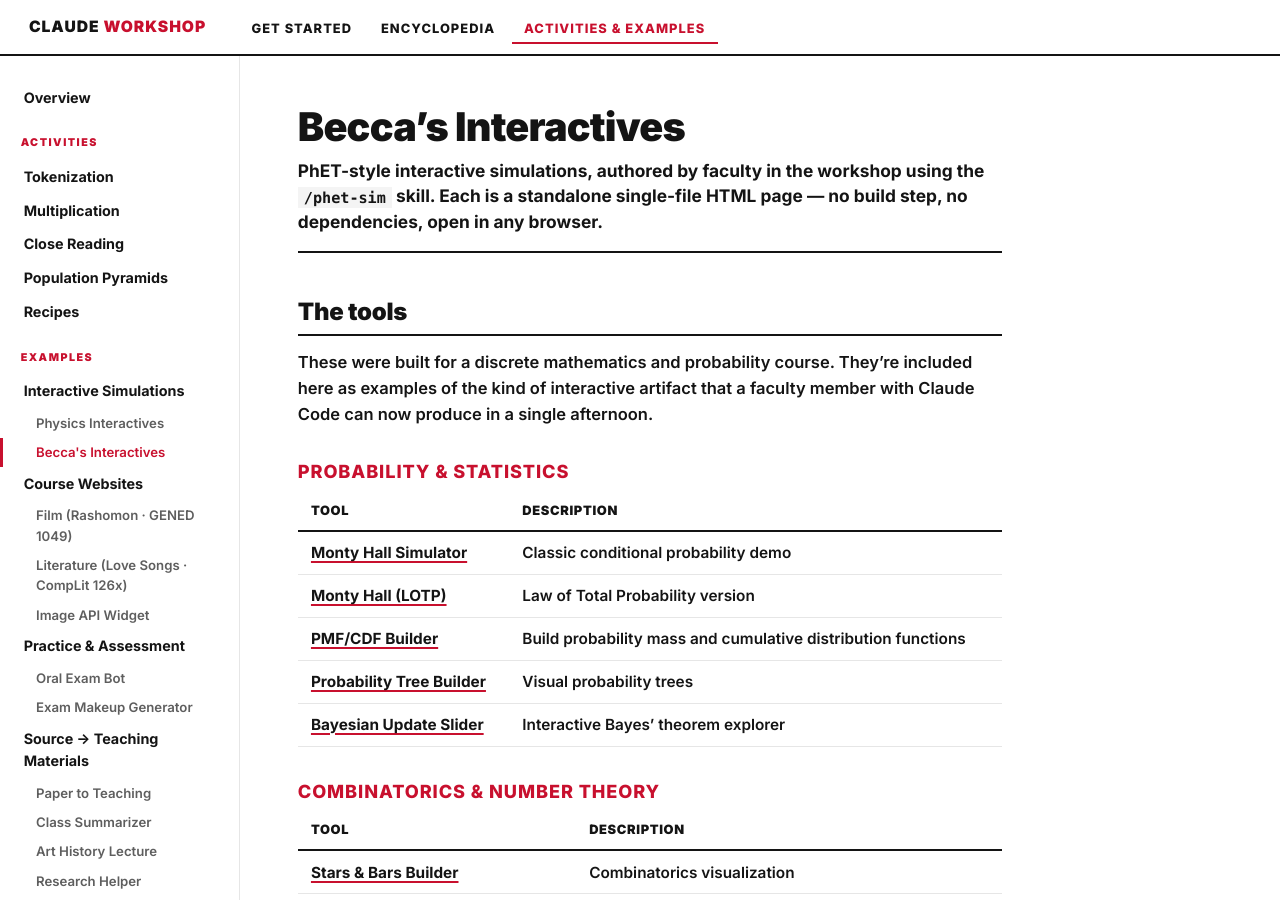
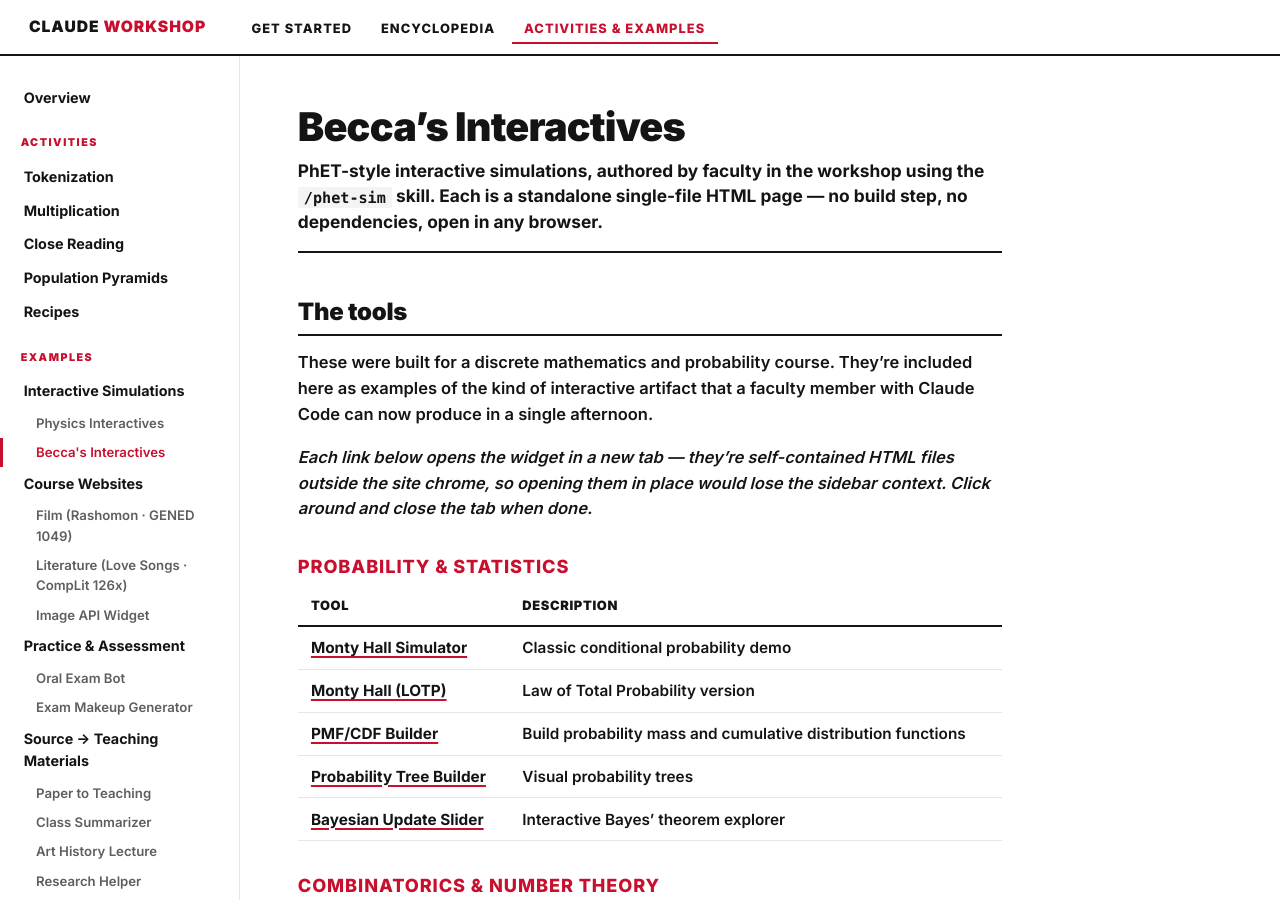
Before and after one commit to bok-learning-lab/claude-workshop-materials, a Jekyll site: the page built from gallery/day-4/becca-interactives/index.md, in a window 1280 px wide and 900 px high. Built offline with Jekyll 4.4.1, drawn with Linux system fonts in a browser that asks for light colours.

Commit message:
Becca's Interactives: open widget links in new tabs
The ~25 widget HTMLs are complete standalone pages with their own <head>,
<style>, and <script> blocks — they can't render through the Jekyll layout
without significant refactoring (nested <html> tags would result). Opening
them in a new tab preserves the sidebar context on the parent page.

Added a short note above the tables explaining the behavior.

Co-Authored-By: Claude Opus 4.7 (1M context) <noreply@anthropic.com>

```diff
--- a/gallery/day-4/becca-interactives/index.md
+++ b/gallery/day-4/becca-interactives/index.md
@@ -12,64 +12,66 @@ section: activities
 
 These were built for a discrete mathematics and probability course. They're included here as examples of the kind of interactive artifact that a faculty member with Claude Code can now produce in a single afternoon.
 
+*Each link below opens the widget in a new tab — they're self-contained HTML files outside the site chrome, so opening them in place would lose the sidebar context. Click around and close the tab when done.*
+
 ### Probability & statistics
 
 | Tool | Description |
 |---|---|
-| [Monty Hall Simulator](monty-hall-simulator/test-multi.html) | Classic conditional probability demo |
-| [Monty Hall (LOTP)](monty-hall-lotp/test-multi.html) | Law of Total Probability version |
-| [PMF/CDF Builder](pmf-cdf-builder/test-multi.html) | Build probability mass and cumulative distribution functions |
-| [Probability Tree Builder](probability-tree-builder/test-multi.html) | Visual probability trees |
-| [Bayesian Update Slider](bayesian-update-slider-explorer/test-multi.html) | Interactive Bayes' theorem explorer |
+| [Monty Hall Simulator](monty-hall-simulator/test-multi.html){:target="_blank"} | Classic conditional probability demo |
+| [Monty Hall (LOTP)](monty-hall-lotp/test-multi.html){:target="_blank"} | Law of Total Probability version |
+| [PMF/CDF Builder](pmf-cdf-builder/test-multi.html){:target="_blank"} | Build probability mass and cumulative distribution functions |
+| [Probability Tree Builder](probability-tree-builder/test-multi.html){:target="_blank"} | Visual probability trees |
+| [Bayesian Update Slider](bayesian-update-slider-explorer/test-multi.html){:target="_blank"} | Interactive Bayes' theorem explorer |
 
 ### Combinatorics & number theory
 
 | Tool | Description |
 |---|---|
-| [Stars & Bars Builder](stars-and-bars-builder/test-multi.html) | Combinatorics visualization |
-| [Prime Factor Divisibility](prime-factor-divisibility/test-multi.html) | Factor trees and divisibility |
-| [Modular Arithmetic Explorer](modular-arithmetic-explorer/test-multi.html) | Clock arithmetic, remainders, and congruence |
-| [Euclidean Algorithm Stepper](euclidean-algorithm-stepper/test-multi.html) | Step through GCD computation |
-| [Pigeonhole Principle](pigeonhole-principle.html) | Visual pigeonhole demonstrations |
-| [Unit Square Pigeonhole](unit-square-pigeonhole/test-multi.html) | Geometric pigeonhole variant |
-| [Lazy Susan Pigeonhole](lazy-susan-pigeonhole/test-multi.html) | Rotational pigeonhole variant |
+| [Stars & Bars Builder](stars-and-bars-builder/test-multi.html){:target="_blank"} | Combinatorics visualization |
+| [Prime Factor Divisibility](prime-factor-divisibility/test-multi.html){:target="_blank"} | Factor trees and divisibility |
+| [Modular Arithmetic Explorer](modular-arithmetic-explorer/test-multi.html){:target="_blank"} | Clock arithmetic, remainders, and congruence |
+| [Euclidean Algorithm Stepper](euclidean-algorithm-stepper/test-multi.html){:target="_blank"} | Step through GCD computation |
+| [Pigeonhole Principle](pigeonhole-principle.html){:target="_blank"} | Visual pigeonhole demonstrations |
+| [Unit Square Pigeonhole](unit-square-pigeonhole/test-multi.html){:target="_blank"} | Geometric pigeonhole variant |
+| [Lazy Susan Pigeonhole](lazy-susan-pigeonhole/test-multi.html){:target="_blank"} | Rotational pigeonhole variant |
 
 ### Logic & proof
 
 | Tool | Description |
 |---|---|
-| [Truth Table Widget](truth-table-widget/test-multi.html) | Build and evaluate logical formulas |
-| [Logic Equivalence Practice](logic-equiv-practice/test-multi.html) | Propositional logic equivalences |
-| [Logic Equivalence (Quantified)](logic-equiv-practice-quantified/test-multi.html) | First-order logic variant |
-| [Proof Step Arranger](proof-step-arranger/test-multi.html) | Drag-and-drop proof construction |
-| [Derivation Tree Builder](derivation-tree-builder/test-multi.html) | Build formal derivation trees |
+| [Truth Table Widget](truth-table-widget/test-multi.html){:target="_blank"} | Build and evaluate logical formulas |
+| [Logic Equivalence Practice](logic-equiv-practice/test-multi.html){:target="_blank"} | Propositional logic equivalences |
+| [Logic Equivalence (Quantified)](logic-equiv-practice-quantified/test-multi.html){:target="_blank"} | First-order logic variant |
+| [Proof Step Arranger](proof-step-arranger/test-multi.html){:target="_blank"} | Drag-and-drop proof construction |
+| [Derivation Tree Builder](derivation-tree-builder/test-multi.html){:target="_blank"} | Build formal derivation trees |
 
 ### Graphs & algorithms
 
 | Tool | Description |
 |---|---|
-| [Graph Builder](graph-builder.html) | General undirected graph construction |
-| [Directed Graph Builder](directed-graph-builder.html) | Directed graphs |
-| [General Directed Graph Builder](general-directed-graph-builder.html) | Multi-edge directed graphs |
-| [DFA Builder](dfa-builder.html) | Deterministic finite automata |
-| [Prim's Algorithm Stepper](prim-stepper/test-multi.html) | Step through Prim's MST algorithm |
-| [Recursion Tree Visualizer](recursion-tree-visualizer/test-multi.html) | Visualize recursive calls |
-| [Tower of Hanoi](tower-of-hanoi/test-multi.html) | Classic recursion demonstration |
+| [Graph Builder](graph-builder.html){:target="_blank"} | General undirected graph construction |
+| [Directed Graph Builder](directed-graph-builder.html){:target="_blank"} | Directed graphs |
+| [General Directed Graph Builder](general-directed-graph-builder.html){:target="_blank"} | Multi-edge directed graphs |
+| [DFA Builder](dfa-builder.html){:target="_blank"} | Deterministic finite automata |
+| [Prim's Algorithm Stepper](prim-stepper/test-multi.html){:target="_blank"} | Step through Prim's MST algorithm |
+| [Recursion Tree Visualizer](recursion-tree-visualizer/test-multi.html){:target="_blank"} | Visualize recursive calls |
+| [Tower of Hanoi](tower-of-hanoi/test-multi.html){:target="_blank"} | Classic recursion demonstration |
 
 ### Relations & sets
 
 | Tool | Description |
 |---|---|
-| [Relation Explorer](relation-explorer/test-multi.html) | Binary relations, properties, and closures |
-| [Venn Diagram Explorer](venn-diagram-explorer/test-multi.html) | Set operations visually |
-| [Bubble Diagram](bubble-diagram.html) | Concept mapping |
+| [Relation Explorer](relation-explorer/test-multi.html){:target="_blank"} | Binary relations, properties, and closures |
+| [Venn Diagram Explorer](venn-diagram-explorer/test-multi.html){:target="_blank"} | Set operations visually |
+| [Bubble Diagram](bubble-diagram.html){:target="_blank"} | Concept mapping |
 
 ### Other
 
 | Tool | Description |
 |---|---|
-| [Pythagorean Standalone](pythagorean_standalone.html) | Interactive Pythagorean theorem |
-| [Jugs Sandbox](jugs-sandbox/test-multi.html) | Water jugs problem (BFS) |
+| [Pythagorean Standalone](pythagorean_standalone.html){:target="_blank"} | Interactive Pythagorean theorem |
+| [Jugs Sandbox](jugs-sandbox/test-multi.html){:target="_blank"} | Water jugs problem (BFS) |
 
 ---
 
```
